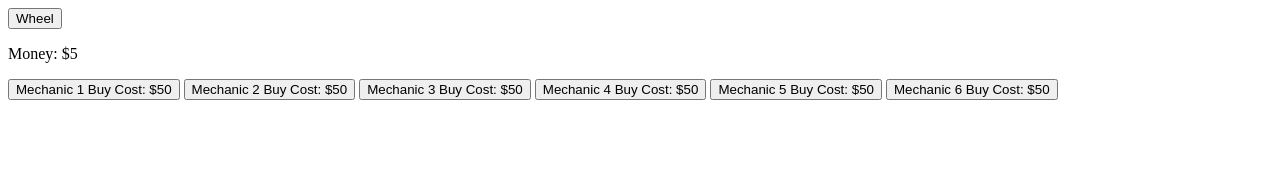
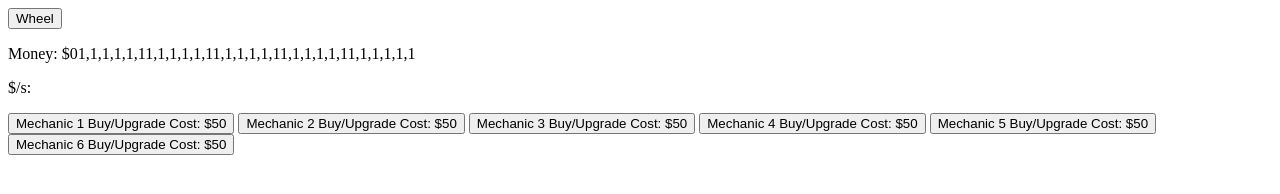
Before and after one commit to LucaCallus/webdev, a plain HTML site: page index.html in a window 1280 px wide. Drawn offline with Linux system fonts and the light colour scheme.

Commit message:
added some more functionality

```diff
--- a/index.html
+++ b/index.html
@@ -11,15 +11,16 @@
         <div>
             <button id="wheelButton">Wheel</button>
             <p>Money: $<span id="money"></span></p>
+            <p>$/s:<span id="rate"></span></p>
         </div>
 
         <div>
-            <button id="mechanic1">Mechanic 1 Buy Cost: $<span id="cost1">50</span></button>
-            <button id="mechanic2">Mechanic 2 Buy Cost: $<span id="cost2">50</span></button>
-            <button id="mechanic3">Mechanic 3 Buy Cost: $<span id="cost3">50</span></button>
-            <button id="mechanic4">Mechanic 4 Buy Cost: $<span id="cost4">50</span></button>
-            <button id="mechanic5">Mechanic 5 Buy Cost: $<span id="cost5">50</span></button>
-            <button id="mechanic6">Mechanic 6 Buy Cost: $<span id="cost6">50</span></button>
+            <button id="mechanic1">Mechanic 1 Buy/Upgrade Cost: $<span id="cost1">50</span></button>
+            <button id="mechanic2">Mechanic 2 Buy/Upgrade Cost: $<span id="cost2">50</span></button>
+            <button id="mechanic3">Mechanic 3 Buy/Upgrade Cost: $<span id="cost3">50</span></button>
+            <button id="mechanic4">Mechanic 4 Buy/Upgrade Cost: $<span id="cost4">50</span></button>
+            <button id="mechanic5">Mechanic 5 Buy/Upgrade Cost: $<span id="cost5">50</span></button>
+            <button id="mechanic6">Mechanic 6 Buy/Upgrade Cost: $<span id="cost6">50</span></button>
         </div>
 
         <footer></footer>
--- a/logic.js
+++ b/logic.js
@@ -1,5 +1,5 @@
 let money = 0;
-let rate = 1;
+let rate = [1, 1, 1, 1, 1, 1];
 let cost = [50, 50, 50, 50, 50, 50];
 
 function count(){
@@ -12,7 +12,9 @@ setInterval(count, 1000)
 function upgrade(index, costNo){
     if(money >= cost[index]){
         money -= cost[index];
-        cost[index] = Math.round(2.5 * cost[index]);
+        rate[index] *= 2 // multiply rate by 2 (2^n)
+        document.querySelector("#rate").innerHTML = rate;
+        cost[index] = Math.round(2.5 * cost[index]); // multiply cost by 2.5 (2.5^n)
         document.querySelector(`${costNo}`).innerHTML = cost[index];
     }
     else alert("Not Enough Money");
```
